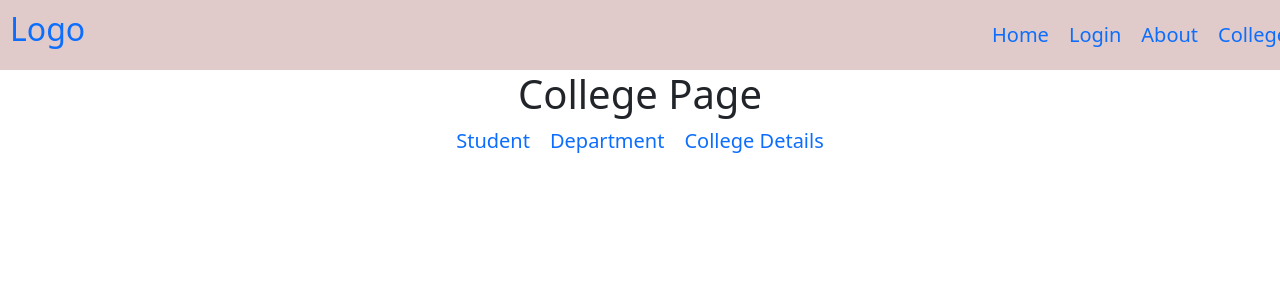
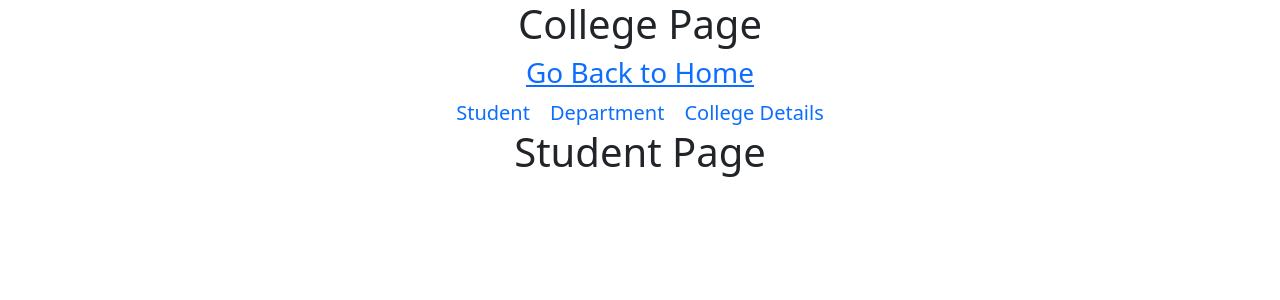
Before and after one commit to raju15022004/React_coder, a React (Vite) app in the folder react_coder/: page /college in a window 1280 px wide. Shown: the top 300 px of the page. Built offline with nearby package versions, Linux system fonts and the light colour scheme.

Commit message:
User.jsx

```diff
--- a/react_coder/src/App.jsx
+++ b/react_coder/src/App.jsx
@@ -8,18 +8,24 @@ import College from "./College";
 import Student from "./Student";
 import Department from "./Department";
 import Details from "./Details";
+import User from "./User";
 
  function App(){
   return(
 <>
-<NavBar/>
+{/* <NavBar/> */}
 
 <Routes>
+  <Route element={<NavBar/>}>
+  <Route path="/users" element={<User/>}/>
+
   <Route path="/" element={<Home/>}/>
   <Route path="/about" element={<About/>}/>
   <Route path="/Login" element={<Login/>}/>
+</Route>
+
   <Route path="/college" element={<College/>}>
-  <Route path="student" element={<Student />}/>
+  <Route index element={<Student />}/>
   <Route path="Department" element={<Department />}/>
   <Route path="detail" element={< Details />}/>
   </Route>
--- a/react_coder/src/College.jsx
+++ b/react_coder/src/College.jsx
@@ -1,11 +1,12 @@
-import { NavLink, Outlet } from "react-router";
+import {Link, NavLink, Outlet } from "react-router";
 
 function College(){
 
   return(
 <div className="college" style={{textAlign:"center"}}>
   <h1>College Page</h1>
-  <NavLink className="link" to="student">Student</NavLink>
+  <h3><Link to="/">Go Back to Home</Link></h3>
+  <NavLink className="link" to="">Student</NavLink>
   <NavLink className="link" to="Department">Department</NavLink>
   <NavLink className="link" to="detail">College Details</NavLink>
   <Outlet/>
--- a/react_coder/src/NavBar.jsx
+++ b/react_coder/src/NavBar.jsx
@@ -24,10 +24,13 @@ function NavBar(){
             <Link className="link" to="/college">College</Link>
           </li>
 
+           <li>
+            <Link className="link" to="/users">Users</Link>
+          </li>
+
         </ul>
       </div>
     </div>
-
 
   )
 }
--- a/react_coder/src/User.jsx
+++ b/react_coder/src/User.jsx
@@ -1,10 +1,7 @@
-function User({user}){
+function User(){
   return(
     <div>
-      <hr></hr>
-      <h2>Name:{user.name}</h2>
-      <h2>Age:{user.age}</h2>
-      <h2>Email:{user.email}</h2>
+     <h1>User List Page</h1>
     </div>
   )
 }
--- a/react_coder/src/header.css
+++ b/react_coder/src/header.css
@@ -14,7 +14,7 @@ body{
   list-style-type: none;
   margin: auto;
   justify-content: space-around;
-  width: 320px;
+  width: 400px;
 }
 .header ul li{
   padding: 10px;
```
